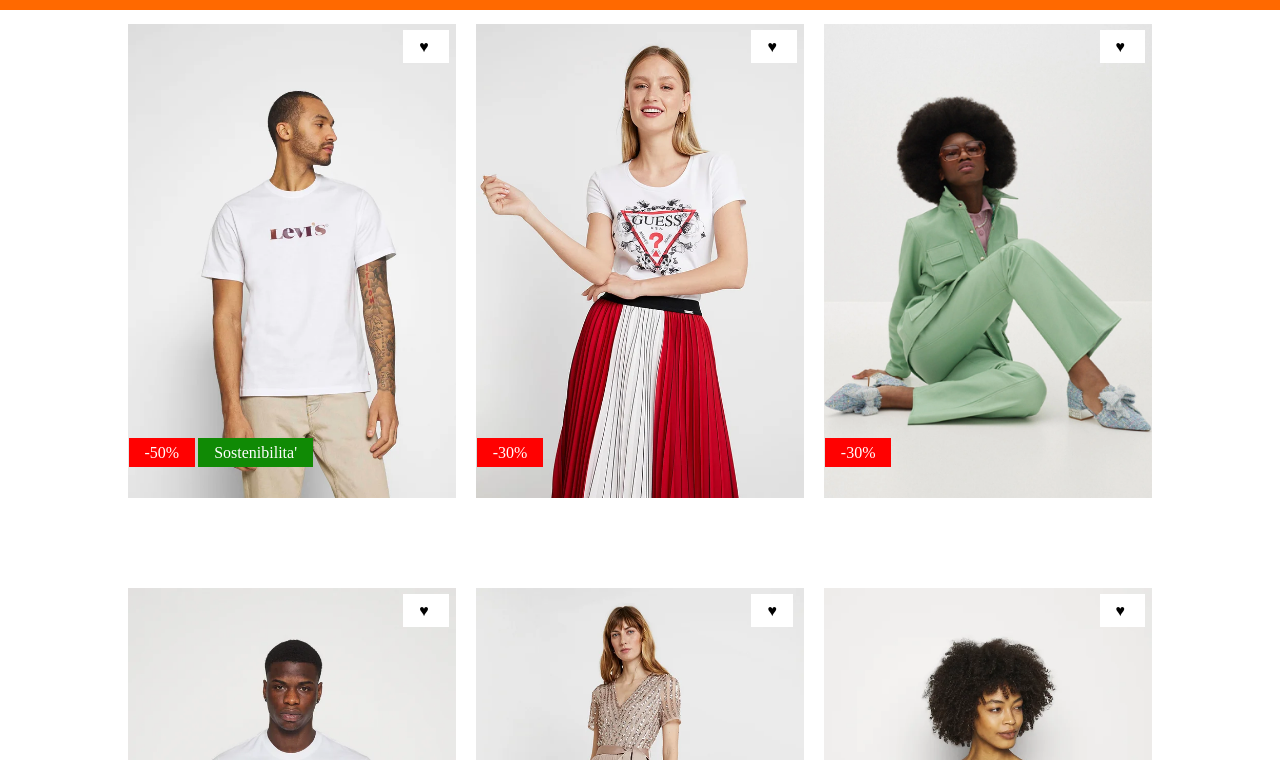
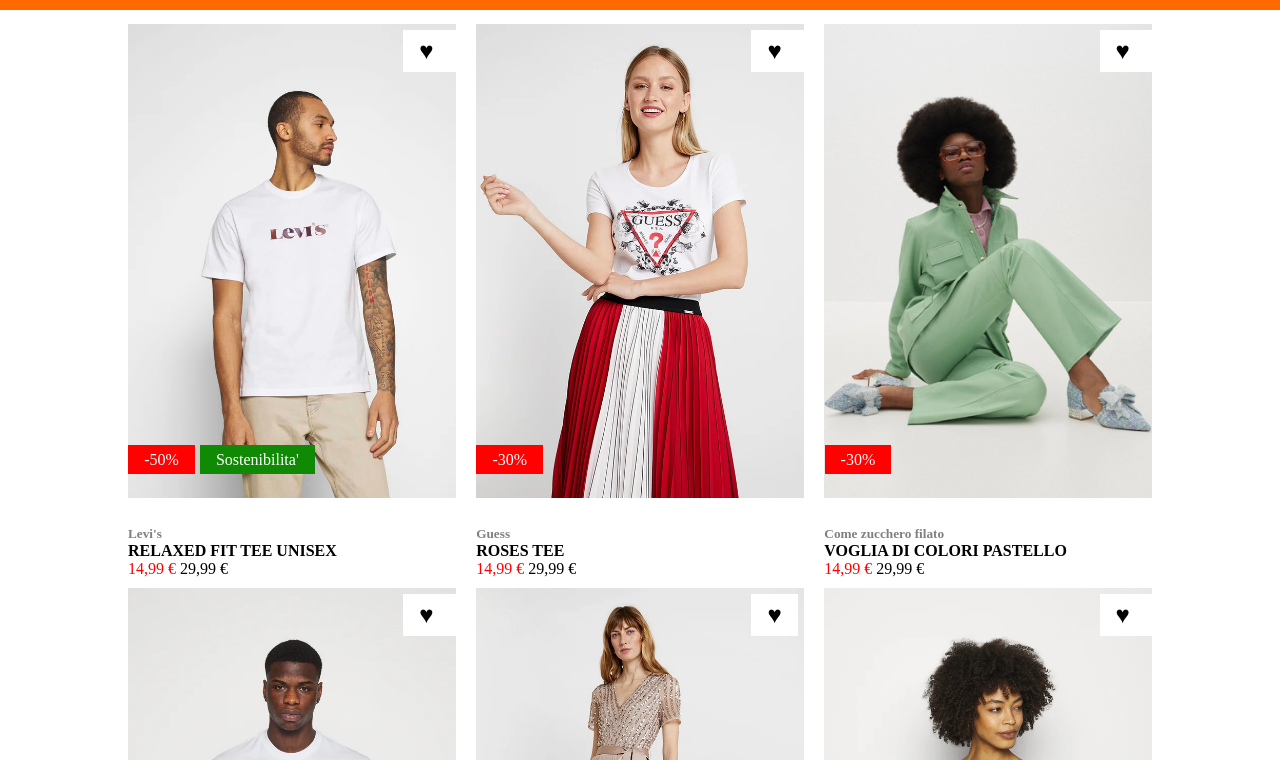
Before and after one commit to MassimoRomano/html-css-boolando, a plain HTML site: page index.html in a window 1280 px wide. Shown: the part 40-800 px from the top of the page. Drawn offline with Linux system fonts and the light colour scheme.

Commit message:
add first nav

```diff
--- a/assets/style.css
+++ b/assets/style.css
@@ -30,6 +30,7 @@
 .align-center {
     align-items: center;
 }
+
 
 /* #endregion common */
 
@@ -144,6 +145,7 @@
 #like{
     position: relative;
     background-color: white;
+    font-size: x-large;
     padding: 8px 16px;
     height: auto;
     left: 84%;
@@ -156,7 +158,7 @@
     color: white;
     padding: 6px 16px;
     height: auto;
-    right:45px;
+    right:52px;
     top: 420px;
 
 }
@@ -166,10 +168,31 @@
     background-color: rgb(16, 138, 5);
     color: white;
     padding: 6px 16px;
-    right: 46px;
+    right: 51px;
     top:420px;
 }
 
+#levis{
+    position: relative;
+    top: 95%
+}
 
+#guess{
+    position: relative;
+    top: 95%
+}
+
+#sugar{
+    position: relative;
+    top: 95%
+}
+
+h5{
+    color: grey;
+}
+
+.red{
+    color: red;
+}
 
 /* #endregion site_main */
--- a/index.html
+++ b/index.html
@@ -36,27 +36,40 @@
         <div class="space">
             <nav class="container d-flex space-between align-center ">
                 <div class="top_left">
-                <span id="like">
-                    &hearts;
-                </span>
-                <span id="discount">-50%</span>
-                <span id="recicle">Sostenibilita'</span>
+                    <span id="like">
+                        &hearts;
+                    </span>
+                    <span id="discount">-50%</span>
+                    <span id="recicle">Sostenibilita'</span>
+                    <div id="levis">
+                        <h5>Levi's</h5>
+                        <h4>RELAXED FIT TEE UNISEX</h4>
+                        <span class="red">14,99 &euro;</span> <span>29,99 &euro;</span>
+                    </div>
                 </div>
                 <div class="top_center">
                     <span id="like">
                         &hearts;
                     </span>
                     <span id="discount">-30%</span>
-
+                    <div id="guess">
+                        <h5>Guess</h5>
+                        <h4>ROSES TEE</h4>
+                        <span class="red">14,99 &euro;</span> <span>29,99 &euro;</span>
+                    </div>
                 </div>
                 <div class="top_right">
                     <span id="like">
                         &hearts;
                     </span>
                     <span id="discount">-30%</span>
+                    <div id="sugar">
+                        <h5>Come zucchero filato</h5>
+                        <h4>VOGLIA DI COLORI PASTELLO</h4>
+                        <span class="red">14,99 &euro;</span> <span>29,99 &euro;</span>
+                    </div>
                 </div>
             </nav>
-
             <div class="space">
                 <nav class="container d-flex space-between align-center ">
                     <div class="bottom_left">
```
